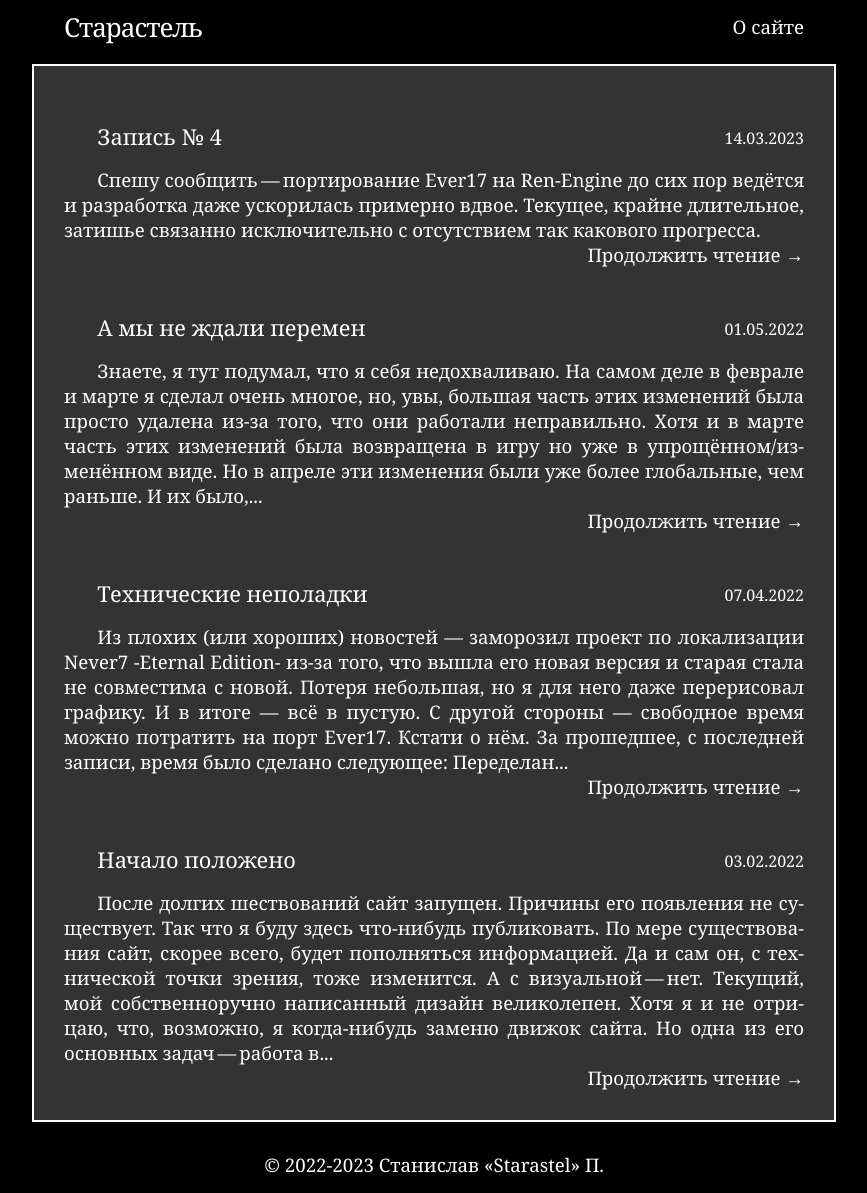
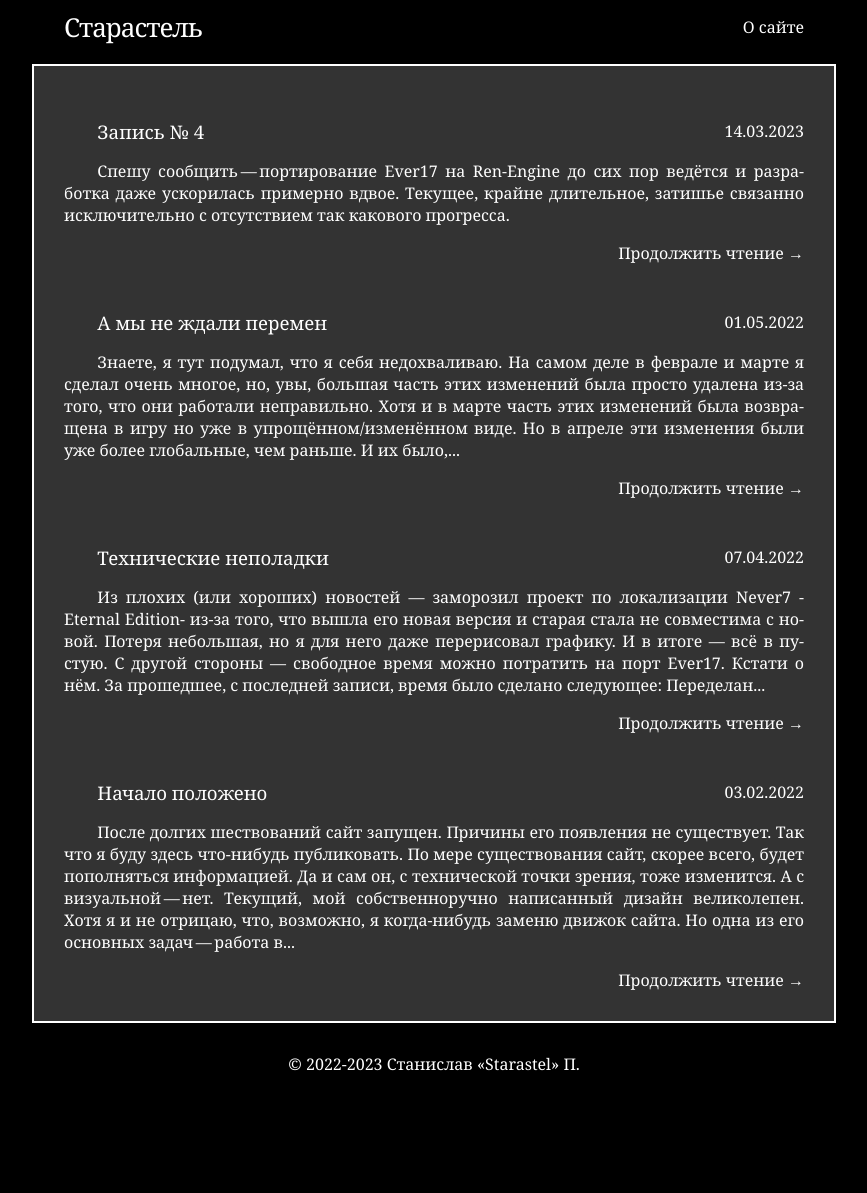
Before and after one commit to Starastel/stStarastel, a Jekyll site: the page built from index.html, in a window 1280 px wide. Shown: the whole page, without its empty margins (206-1073 px from the left). Built offline with Jekyll 4.4.1, drawn with Linux system fonts in a browser that asks for light colours; the list of posts is cut into pages by our own code; after the commit the page ends 1091 px from its top, so only the background shows below that.

Commit message:
Update main.scss

```diff
--- a/assets/main.scss
+++ b/assets/main.scss
@@ -77,7 +77,7 @@ dl, dd, ol, ul, figure {
 
 body {
 	font-family: 'Noto Serif';
-	font-size: 14pt;
+	font-size: 12pt;
 	color: $text-color;
 	background-color: $background-color;
 	-webkit-text-size-adjust: 100%;
@@ -134,13 +134,12 @@ p {
 	-moz-hyphens: auto;
 	-ms-hyphens: auto;
 	hyphens: auto;
-	bottom: 5pt;
+	margin-bottom: 12pt;
 }
 
 li {
 	> ul,
 	> ol {
-		bottom: 5pt;
 		margin-bottom: 12pt;
 	}
 }
```
